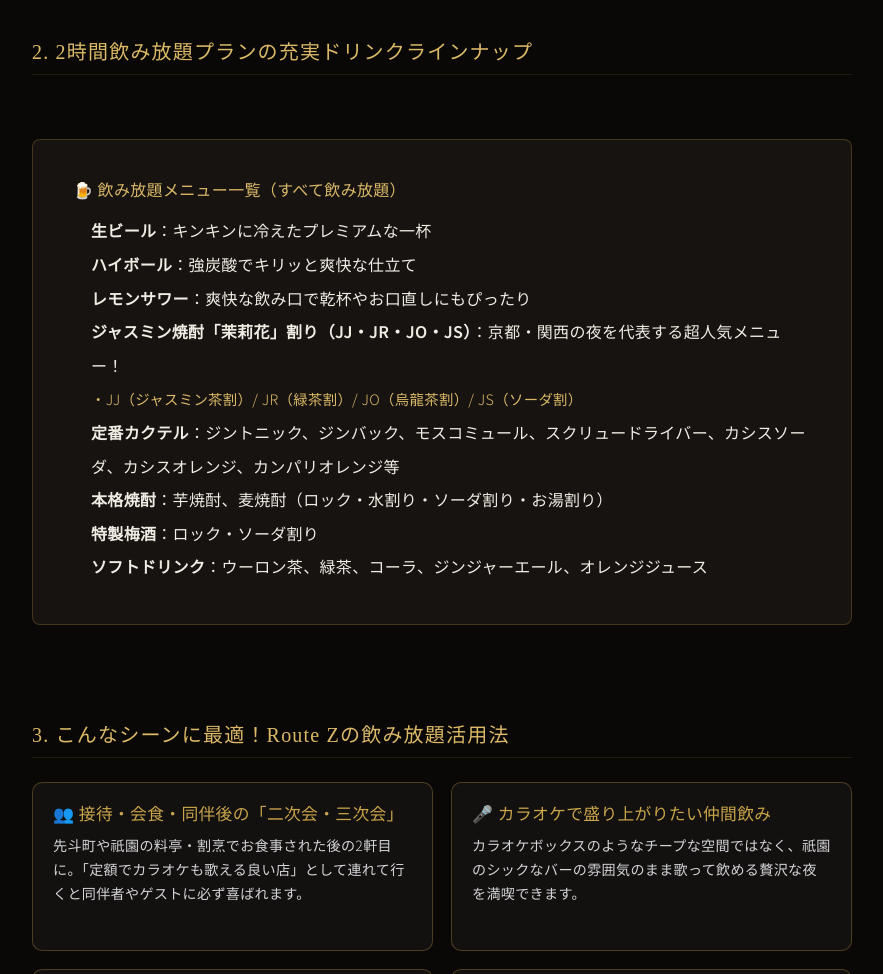
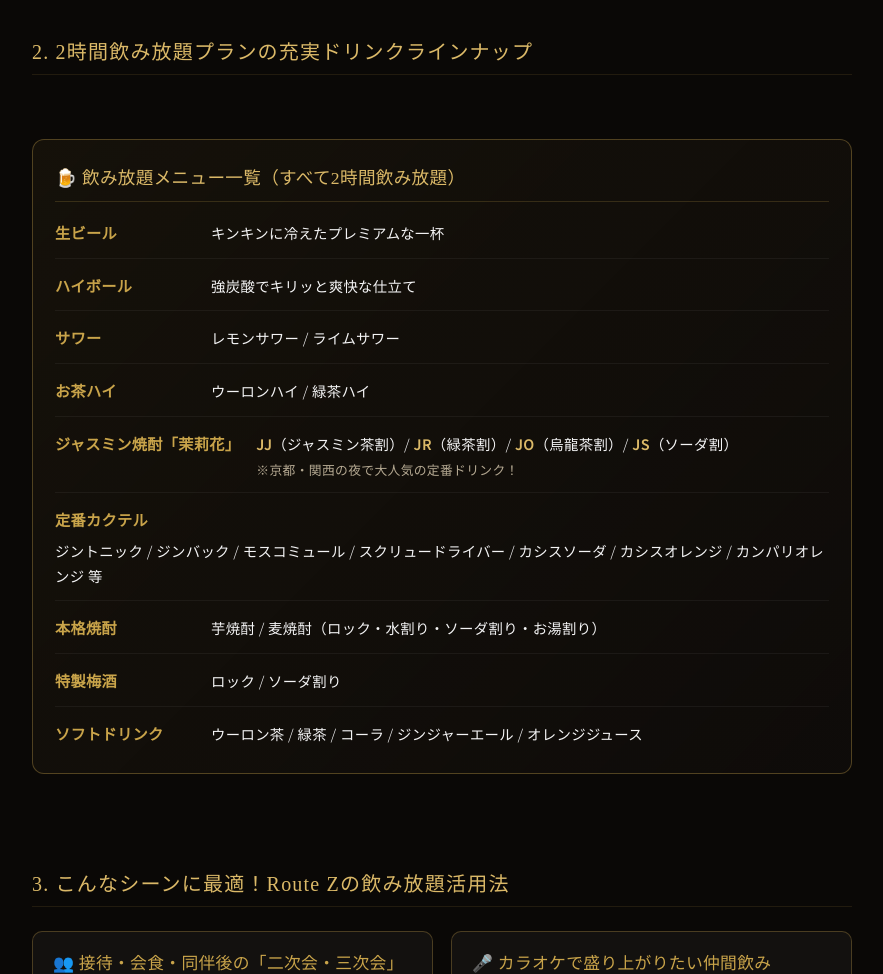
Before and after one commit to spitarmy/route-z, a website: page guide/gion-nomihoudai-bar/index.html in a window 1280 px wide. Shown: the part 1380-2354 px from the top of the page, without its empty margins (198-1081 px from the left). Drawn offline with nearby package versions, Linux system fonts and the light colour scheme.

Commit message:
style: fix drink list line balance and add lime sour, oolong hai, ryokucha hai

```diff
--- a/business-config.json
+++ b/business-config.json
@@ -39,7 +39,7 @@
         "taxIncluded": true,
         "karaokeIncluded": true,
         "titleJa": "2時間飲み放題プラン 5,000円（税込）",
-        "descJa": "祇園で圧倒的破格の明朗会計！生ビール・ハイボール・レモンサワー・JJ/JR/JO/JS（ジャスミン焼酎「茉莉花」）・カクテル・焼酎・梅酒などが2時間飲み放題。チャージ料込み・カラオケ歌い放題付きで追加料金一切なし。"
+        "descJa": "祇園で圧倒的破格の明朗会計！生ビール・ハイボール・サワー（レモン/ライム）・お茶ハイ（ウーロン/緑茶）・JJ/JR/JO/JS（ジャスミン焼酎「茉莉花」）・カクテル・焼酎・梅酒などが2時間飲み放題。チャージ料込み・カラオケ歌い放題付きで追加料金一切なし。"
       },
       "chargeNoteJa": "チャージ＋ドリンク代、またはお得な2時間飲み放題5,000円（チャージ・カラオケ込）の明朗会計です。",
       "chargeNoteEn": "Transparent pricing: Table Charge + Drink Price, or All-You-Can-Drink 2 Hours for ¥5,000 (tax, charge & karaoke included)."
--- a/guide/gion-nomihoudai-bar/index.html
+++ b/guide/gion-nomihoudai-bar/index.html
@@ -211,20 +211,50 @@
 
                 <div class="guide-section reveal">
                     <h2>2. 2時間飲み放題プランの充実ドリンクラインナップ</h2>
-                    <div class="guide-feature-box">
-                        <h4 style="color:var(--color-gold-light); margin-bottom:12px;">🍺 飲み放題メニュー一覧（すべて飲み放題）</h4>
-                        <ul style="line-height:2.1; margin:0 0 0 18px;">
-                            <li><strong>生ビール</strong>：キンキンに冷えたプレミアムな一杯</li>
-                            <li><strong>ハイボール</strong>：強炭酸でキリッと爽快な仕立て</li>
-                            <li><strong>レモンサワー</strong>：爽快な飲み口で乾杯やお口直しにもぴったり</li>
-                            <li><strong>ジャスミン焼酎「茉莉花」割り（JJ・JR・JO・JS）</strong>：京都・関西の夜を代表する超人気メニュー！
-                                <br><span style="color:var(--color-gold-light); font-size:0.9em;">・JJ（ジャスミン茶割）/ JR（緑茶割）/ JO（烏龍茶割）/ JS（ソーダ割）</span>
-                            </li>
-                            <li><strong>定番カクテル</strong>：ジントニック、ジンバック、モスコミュール、スクリュードライバー、カシスソーダ、カシスオレンジ、カンパリオレンジ等</li>
-                            <li><strong>本格焼酎</strong>：芋焼酎、麦焼酎（ロック・水割り・ソーダ割り・お湯割り）</li>
-                            <li><strong>特製梅酒</strong>：ロック・ソーダ割り</li>
-                            <li><strong>ソフトドリンク</strong>：ウーロン茶、緑茶、コーラ、ジンジャーエール、オレンジジュース</li>
-                        </ul>
+                    <div class="guide-feature-box" style="border: 1px solid rgba(201,164,74,0.35); background: linear-gradient(135deg, rgba(201,164,74,0.06), rgba(15,12,10,0.96)); padding: 26px 22px; border-radius: 12px;">
+                        <h4 style="color:var(--color-gold-light); font-size:1.1rem; margin-bottom:18px; padding-bottom:10px; border-bottom:1px solid rgba(201,164,74,0.2);">🍺 飲み放題メニュー一覧（すべて2時間飲み放題）</h4>
+
+                        <div style="display:grid; gap:14px; line-height:1.7;">
+                            <div style="display:flex; flex-wrap:wrap; align-items:baseline; gap:6px 16px; padding-bottom:12px; border-bottom:1px solid rgba(255,255,255,0.05);">
+                                <span style="color:var(--color-gold); font-weight:700; min-width:140px; font-size:0.95rem;">生ビール</span>
+                                <span style="color:#f4f4f5; font-size:0.9rem;">キンキンに冷えたプレミアムな一杯</span>
+                            </div>
+                            <div style="display:flex; flex-wrap:wrap; align-items:baseline; gap:6px 16px; padding-bottom:12px; border-bottom:1px solid rgba(255,255,255,0.05);">
+                                <span style="color:var(--color-gold); font-weight:700; min-width:140px; font-size:0.95rem;">ハイボール</span>
+                                <span style="color:#f4f4f5; font-size:0.9rem;">強炭酸でキリッと爽快な仕立て</span>
+                            </div>
+                            <div style="display:flex; flex-wrap:wrap; align-items:baseline; gap:6px 16px; padding-bottom:12px; border-bottom:1px solid rgba(255,255,255,0.05);">
+                                <span style="color:var(--color-gold); font-weight:700; min-width:140px; font-size:0.95rem;">サワー</span>
+                                <span style="color:#f4f4f5; font-size:0.9rem;">レモンサワー / ライムサワー</span>
+                            </div>
+                            <div style="display:flex; flex-wrap:wrap; align-items:baseline; gap:6px 16px; padding-bottom:12px; border-bottom:1px solid rgba(255,255,255,0.05);">
+                                <span style="color:var(--color-gold); font-weight:700; min-width:140px; font-size:0.95rem;">お茶ハイ</span>
+                                <span style="color:#f4f4f5; font-size:0.9rem;">ウーロンハイ / 緑茶ハイ</span>
+                            </div>
+                            <div style="display:flex; flex-wrap:wrap; align-items:baseline; gap:6px 16px; padding-bottom:12px; border-bottom:1px solid rgba(255,255,255,0.05);">
+                                <span style="color:var(--color-gold); font-weight:700; min-width:140px; font-size:0.95rem;">ジャスミン焼酎「茉莉花」</span>
+                                <div style="color:#f4f4f5; font-size:0.9rem;">
+                                    <strong style="color:var(--color-gold-light);">JJ</strong>（ジャスミン茶割）/ <strong style="color:var(--color-gold-light);">JR</strong>（緑茶割）/ <strong style="color:var(--color-gold-light);">JO</strong>（烏龍茶割）/ <strong style="color:var(--color-gold-light);">JS</strong>（ソーダ割）
+                                    <div style="font-size:0.8rem; color:var(--color-text-secondary); margin-top:2px;">※京都・関西の夜で大人気の定番ドリンク！</div>
+                                </div>
+                            </div>
+                            <div style="display:flex; flex-wrap:wrap; align-items:baseline; gap:6px 16px; padding-bottom:12px; border-bottom:1px solid rgba(255,255,255,0.05);">
+                                <span style="color:var(--color-gold); font-weight:700; min-width:140px; font-size:0.95rem;">定番カクテル</span>
+                                <span style="color:#f4f4f5; font-size:0.9rem;">ジントニック / ジンバック / モスコミュール / スクリュードライバー / カシスソーダ / カシスオレンジ / カンパリオレンジ 等</span>
+                            </div>
+                            <div style="display:flex; flex-wrap:wrap; align-items:baseline; gap:6px 16px; padding-bottom:12px; border-bottom:1px solid rgba(255,255,255,0.05);">
+                                <span style="color:var(--color-gold); font-weight:700; min-width:140px; font-size:0.95rem;">本格焼酎</span>
+                                <span style="color:#f4f4f5; font-size:0.9rem;">芋焼酎 / 麦焼酎（ロック・水割り・ソーダ割り・お湯割り）</span>
+                            </div>
+                            <div style="display:flex; flex-wrap:wrap; align-items:baseline; gap:6px 16px; padding-bottom:12px; border-bottom:1px solid rgba(255,255,255,0.05);">
+                                <span style="color:var(--color-gold); font-weight:700; min-width:140px; font-size:0.95rem;">特製梅酒</span>
+                                <span style="color:#f4f4f5; font-size:0.9rem;">ロック / ソーダ割り</span>
+                            </div>
+                            <div style="display:flex; flex-wrap:wrap; align-items:baseline; gap:6px 16px;">
+                                <span style="color:var(--color-gold); font-weight:700; min-width:140px; font-size:0.95rem;">ソフトドリンク</span>
+                                <span style="color:#f4f4f5; font-size:0.9rem;">ウーロン茶 / 緑茶 / コーラ / ジンジャーエール / オレンジジュース</span>
+                            </div>
+                        </div>
                     </div>
                 </div>
 
```
Also changed, not shown: index.html (+1 -1 lines), menu/index.html (+2 -1 lines), system/index.html (+3 -2 lines).
